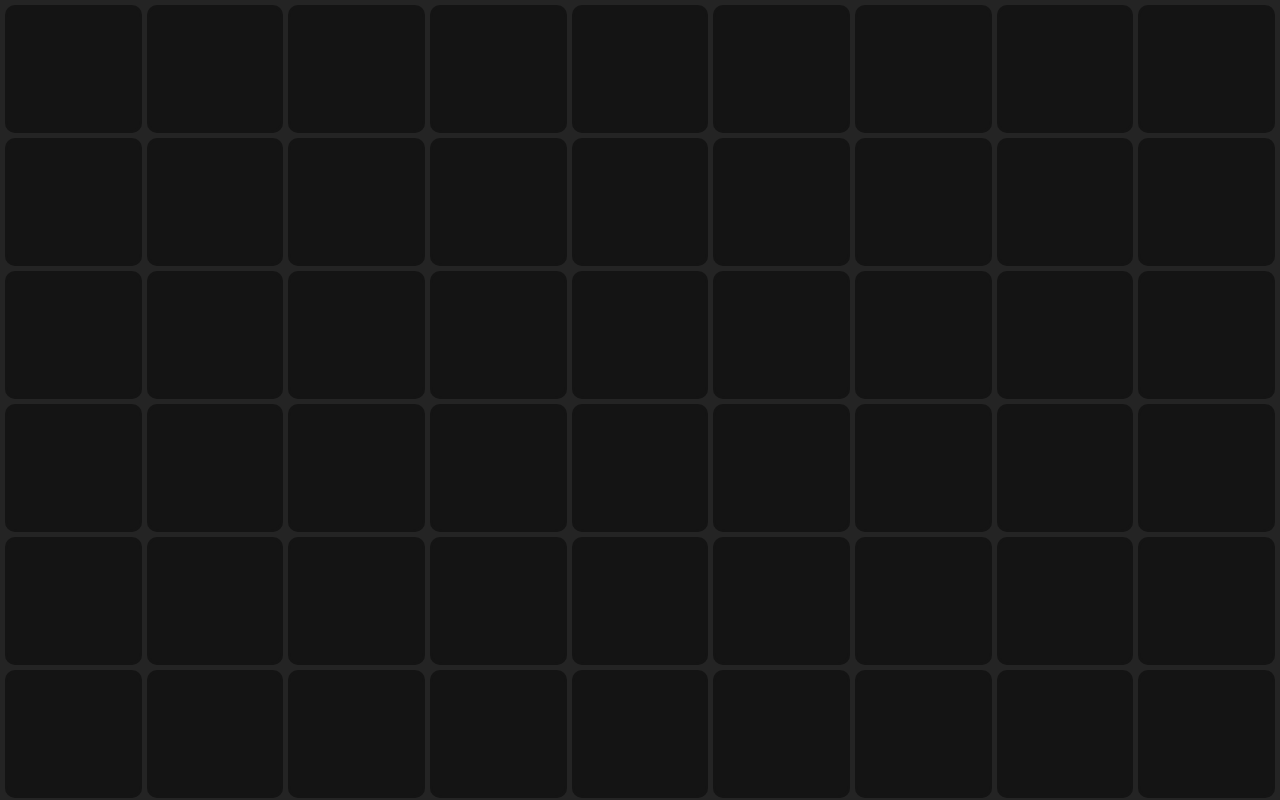
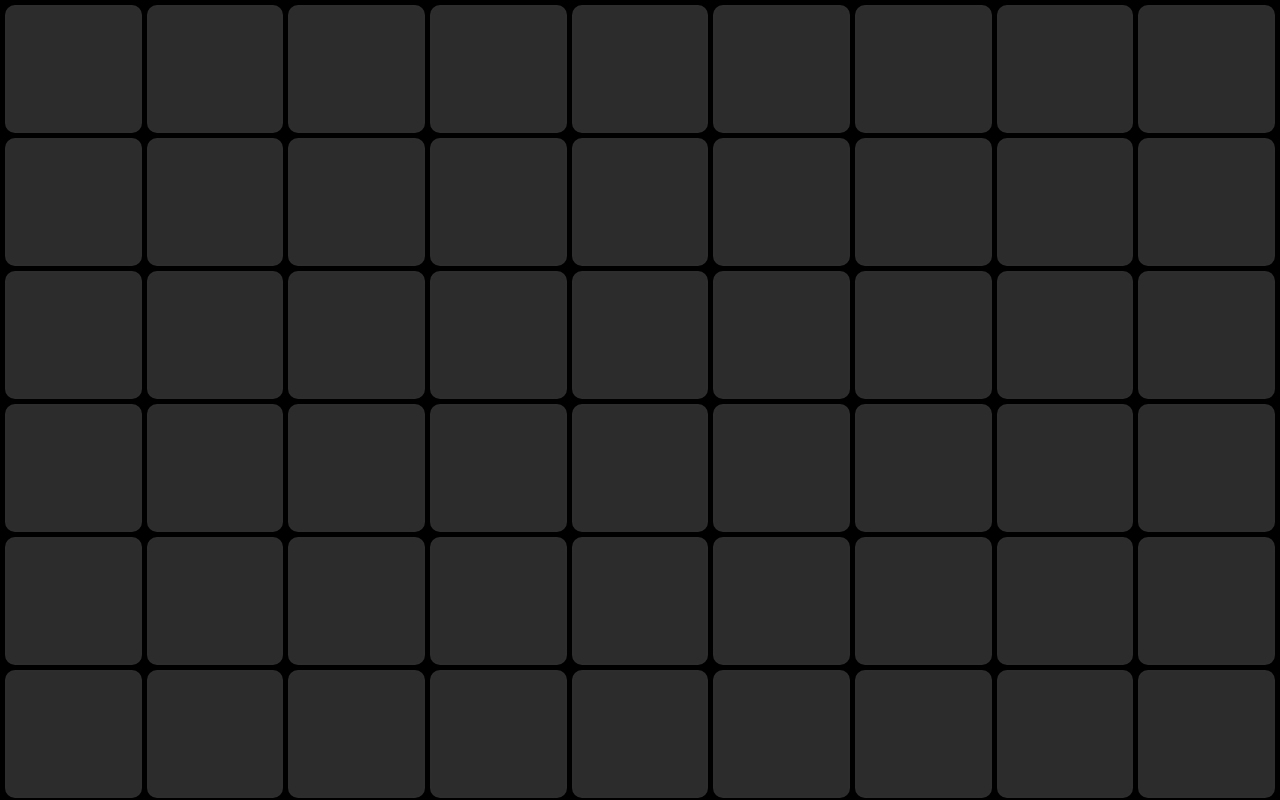
Before and after one commit to nazarenodersho/background-test, a React (Vite) app: page / in a window 1280 px wide. Built offline with nearby package versions, Linux system fonts and the light colour scheme.

Commit message:
Directory ./grid and archives ./Grid.jsx and ./grid.module.css eliminated. New folder ./newGrid added.

```diff
--- a/src/grid/Grid.jsx
+++ /dev/null
@@ -1,29 +0,0 @@
-import { useEffect } from "react";
-
-import styles from "./grid.module.css";
-
-export function Grid() {
-  const squares = Array.from({ length: 120 }, (_, i) => (
-    <div key={i} className={styles.square}></div>
-  ));
-
-  useEffect(() => {
-    const updateCursor = (event) => {
-      const x = event.touches ? event.touches[0].clientX : event.clientX;
-      const y = event.touches ? event.touches[0].clientY : event.clientY;
-
-      document.documentElement.style.setProperty("--x", x);
-      document.documentElement.style.setProperty("--y", y);
-    };
-
-    document.addEventListener("pointermove", updateCursor);
-    document.addEventListener("touchmove", updateCursor);
-
-    return () => {
-      document.removeEventListener("pointermove", updateCursor);
-      document.removeEventListener("touchmove", updateCursor);
-    };
-  }, []);
-
-  return <div className={styles.grid}>{squares}</div>;
-}
--- a/src/grid/grid.module.css
+++ /dev/null
@@ -1,74 +0,0 @@
-.grid {
-  height: 100vh;
-  width: 100%;
-  padding: 5px;
-
-  display: grid;
-  grid-template-columns: repeat(
-    auto-fill,
-    minmax(clamp(6.25rem, 10vw, 9.375rem), 1fr)
-  );
-  grid-auto-rows: minmax(clamp(6.25rem, 10vw, 9.375rem), 1fr);
-  gap: 5px;
-
-  background-color: #242424;
-  overflow: hidden;
-}
-
-.square {
-  height: 100%;
-  width: 100%;
-
-  position: relative;
-
-  /* background-color: rgba(244, 244, 244, 0.02); */
-  background-color: #141414;
-  transition: background-color 0.5s ease-in-out, transform 0.3s ease-in-out;
-  border-radius: 10px;
-}
-
-.square:hover {
-  --active: 1;
-  transform: scale(0.8);
-}
-
-.square::before {
-  content: "";
-  position: absolute;
-  z-index: 1;
-  inset: 0;
-  background: radial-gradient(
-    circle at calc(var(--x) * 1px) calc(var(--y) * 1px),
-    rgb(255, 50, 118),
-    rgb(255, 0, 85),
-    transparent 5vmin
-  );
-  background-attachment: fixed;
-  transition: opacity 0.5s ease-in-out;
-  pointer-events: none;
-  mask: linear-gradient(white, white) 50% 0 / 100% 5px,
-    linear-gradient(white, white) 50% 100% / 100% 5px,
-    linear-gradient(white, white) 0 50% / 5px 100%,
-    linear-gradient(white, white) 100% 50% / 5px 100%;
-  mask-repeat: no-repeat;
-  border-radius: 10px;
-}
-
-.square::after {
-  content: "";
-  position: absolute;
-  top: 0;
-  left: 0;
-  z-index: 2;
-  inset: 0;
-  background-color: #141414;
-  margin: 2px;
-  transition: background-color 0.5s ease-in-out, margin 0.5s ease-in-out;
-  pointer-events: none;
-  border-radius: 10px;
-}
-
-.square:hover::after {
-  background-color: rgb(255, 0, 85);
-  margin: 0;
-}
--- a/src/main.jsx
+++ b/src/main.jsx
@@ -1,12 +1,14 @@
 import { StrictMode } from "react";
 import { createRoot } from "react-dom/client";
 
-import { Grid } from "./grid/Grid";
+// import { Grid } from "./grid/Grid";
+import { Grid } from "./newGrid/Grid";
 
 import "./index.css";
 
 createRoot(document.getElementById("root")).render(
   <StrictMode>
+    {/* <Grid /> */}
     <Grid />
   </StrictMode>
 );
--- /dev/null
+++ b/src/newGrid/Grid.jsx
@@ -0,0 +1,39 @@
+import { useEffect, useRef } from "react";
+import styles from "./grid.module.css";
+
+export function Grid() {
+  const gridRef = useRef(null);
+
+  useEffect(() => {
+    const squares = gridRef.current.querySelectorAll(`.${styles.square}`);
+
+    squares.forEach((square) => {
+      const handleMove = (e) => {
+        const x =
+          (e.touches ? e.touches[0].pageX : e.pageX) - square.offsetLeft;
+        const y = (e.touches ? e.touches[0].pageY : e.pageY) - square.offsetTop;
+
+        square.style.setProperty("--x", `${x}px`);
+        square.style.setProperty("--y", `${y}px`);
+      };
+
+      square.addEventListener("mousemove", handleMove);
+      square.addEventListener("touchmove", handleMove);
+
+      return () => {
+        square.removeEventListener("mousemove", handleMove);
+        square.removeEventListener("touchmove", handleMove);
+      };
+    });
+  }, []);
+
+  const squares = Array.from({ length: 120 }, (_, i) => (
+    <div key={i} className={styles.square}></div>
+  ));
+
+  return (
+    <div className={styles.grid} ref={gridRef}>
+      {squares}
+    </div>
+  );
+}
--- /dev/null
+++ b/src/newGrid/grid.module.css
@@ -0,0 +1,51 @@
+.grid {
+  max-height: 100vh;
+  width: 100%;
+  padding: 5px;
+
+  display: grid;
+  grid-template-columns: repeat(
+    auto-fill,
+    minmax(clamp(6.25rem, 10vw, 9.375rem), 1fr)
+  );
+  grid-auto-rows: minmax(clamp(6.25rem, 10vw, 9.375rem), 1fr);
+  gap: 5px;
+
+  background-color: #000;
+  overflow: hidden;
+}
+
+.square {
+  height: 100%;
+  width: 100%;
+  position: relative;
+
+  background-color: rgba(45, 45, 45, 1);
+  border-radius: 10px;
+  overflow: hidden;
+}
+
+.square::before {
+  content: "";
+  position: absolute;
+  top: var(--y);
+  left: var(--x);
+  transform: translate(-50%, -50%);
+  background: radial-gradient(rgb(255, 0, 85), transparent, transparent);
+  height: 200px;
+  width: 200px;
+  opacity: 0;
+  transition: 0.5s, top 0s, left 0s;
+}
+
+.square:hover::before {
+    opacity: 1;
+}
+
+.square::after {
+    content: "";
+    position: absolute;
+    inset: 2px;
+    background-color: rgba(45, 45, 45, 0.5);
+    border-radius: 8px;
+}
```
